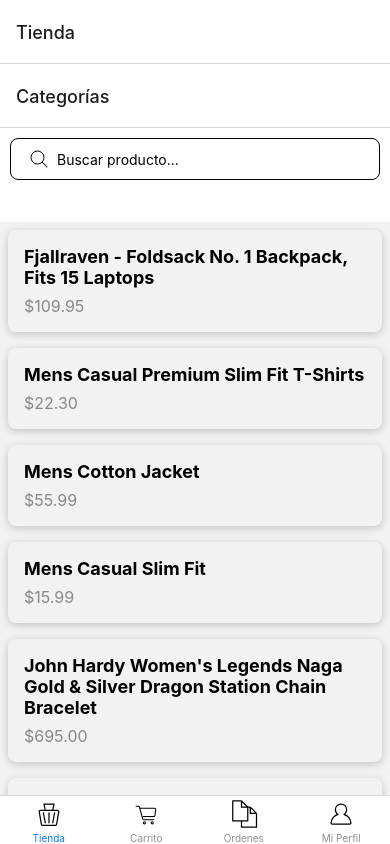
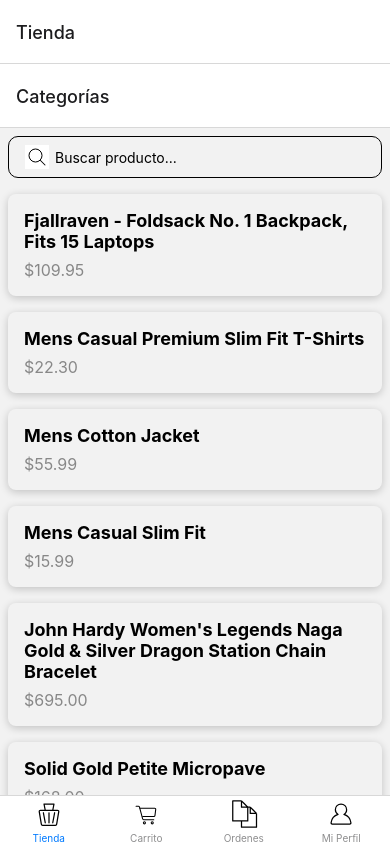
Before and after one commit to Nath-Maya/app-ecommerceDetodito, a React Native app: screen /Tienda in a window 390 px wide. Built offline with nearby package versions, Linux system fonts and the light colour scheme.

Commit message:
Add function and states for text entry in the input

```diff
--- a/components/Card.jsx
+++ b/components/Card.jsx
@@ -1,7 +1,7 @@
 import { View, Text, StyleSheet } from 'react-native'
 import React from 'react'
 
-export default function Card({title, price}) {
+export default function Card({title, price, image}) {
   return (
     <View style={styles.card}>
       <Text style={styles.title}>{title}</Text>
--- a/components/ListCategory.jsx
+++ b/components/ListCategory.jsx
@@ -1,16 +1,16 @@
-import { StyleSheet, View, FlatList } from 'react-native'
-import React from 'react'
-import ItemCategory from './ItemCategory'
+import { StyleSheet, FlatList } from 'react-native'
+import React, { useEffect, useState } from 'react'
 import category from '../data/category.json'
+import products from '../data/products.json'
 import SearchInput from './SearchInput'
 import { SafeAreaView } from 'react-native-safe-area-context'
 
 export default function ListCategory() {
+
   return (
     <SafeAreaView style={styles.container}>
-      <SearchInput/>
         <FlatList
-            data = { category }
+            data = { products }
             horizontal
             keyExtractor={(item, index) => index.toString()}
         />
--- a/components/SearchInput.jsx
+++ b/components/SearchInput.jsx
@@ -3,22 +3,23 @@ import React from 'react'
 import { SearchIcon } from '../icons/SearchIcon'
 
 
-export default function SearchInput() {
+export default function SearchInput( props ) {
   return (
     <View style={styles.searchInput}>
       <SearchIcon/>
-      <TextInput placeholder='Buscar producto...'/>
+      <TextInput placeholder='Buscar producto...'{...props}/>
     </View>
   )
 }
 
 const styles = StyleSheet.create({
   searchInput: {
-    borderRadius: 8,
+    borderRadius: 10,
     borderWidth: 1,
     flexDirection: 'row',
     gap: 6,
     paddingHorizontal: 16,
     paddingVertical: 8,
+    margin: 8
   },
 })
--- a/screens/Home.jsx
+++ b/screens/Home.jsx
@@ -4,7 +4,6 @@ import { SafeAreaView } from "react-native-safe-area-context"
 import Categories from "../components/Categories"
 
 export default function Home () {
-
 
   return (
     <SafeAreaView style={styles.container}>
--- a/screens/ItemListCategory.jsx
+++ b/screens/ItemListCategory.jsx
@@ -1,15 +1,34 @@
 import {  SafeAreaView, FlatList } from 'react-native'
+import { useState, useEffect } from 'react'
 import React from 'react'
-import ListCategory from '../components/ListCategory'
 import Card from '../components/Card'
 import products from '../data/products.json'
+import SearchInput from '../components/SearchInput'
 
 export default function ItemListCategory() {
+
+  const [textToSearch, setTextToSearch] = useState('')
+  const [productsFiltered, setProductsFiltered] = useState(products)
+
+  //Cuando el usuario escriba filtre los resultados
+  useEffect( () => {
+    const filtered = products.filter(
+      product =>
+        product.category.toLowerCase().startsWith(textToSearch.toLowerCase())
+    )
+    setProductsFiltered(filtered)
+  }, [textToSearch]
+  )
+
   return (
     <SafeAreaView>
-        <ListCategory/>
+        <SearchInput
+        onChangeText={setTextToSearch}
+        value={textToSearch}
+      />
         <FlatList
-            data={ products }
+            data={ productsFiltered }
+            key = {item => item.id}
             renderItem={({item}) => <Card {...item}/>}/>
     </SafeAreaView>
   )
--- a/screens/Welcome.jsx
+++ b/screens/Welcome.jsx
@@ -6,8 +6,9 @@ import { ROUTE } from '../navigation/Routes';
 
 export default function Welcome() {
 
+    //Se obtiene la instancia de navegacion para dirigir al usuario
     const navigation = useNavigation();
-
+    //Manejar el evento de presionar el boton ingresar
     const handlePress = () => {
         navigation.navigate(ROUTE.TAB_NAVIGATOR);
       };
```
